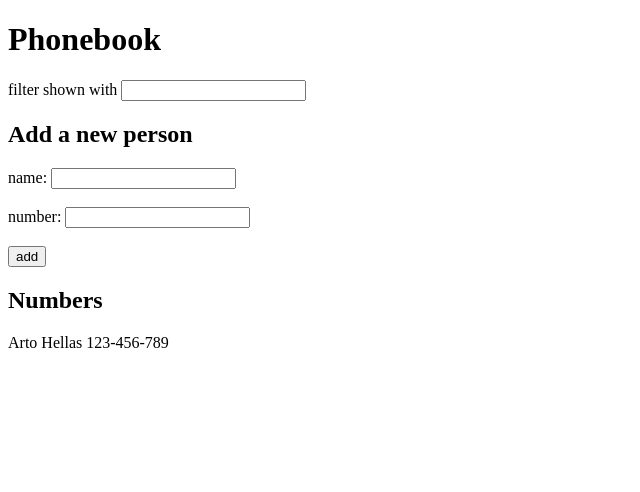
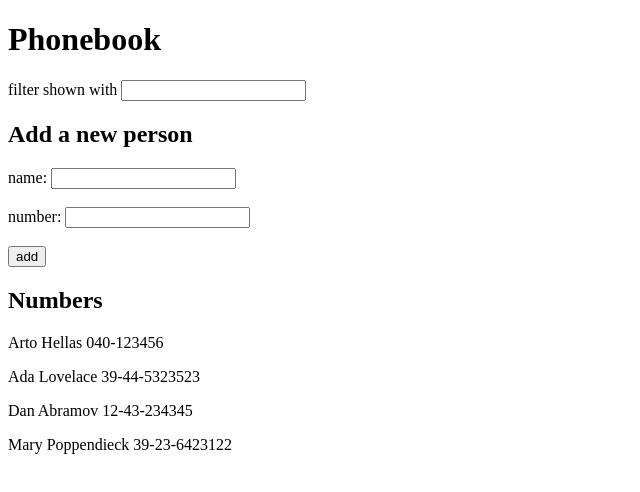
Before and after one commit to anastasiabizyayeva/fso, a React (Create React App) app in the folder part2/phonebook/: page / in a window 1280 px wide. Shown: the top 492 px of the page, without its empty margins (0-640 px from the left). Built offline with nearby package versions, Linux system fonts and the light colour scheme; data requests are answered from the project's data file.

Commit message:
part 2c done

```diff
--- /dev/null
+++ b/part2/phonebook/db.json
@@ -0,0 +1,24 @@
+{
+    "persons":[
+      {
+        "name": "Arto Hellas",
+        "number": "040-123456",
+        "id": 1
+      },
+      {
+        "name": "Ada Lovelace",
+        "number": "39-44-5323523",
+        "id": 2
+      },
+      {
+        "name": "Dan Abramov",
+        "number": "12-43-234345",
+        "id": 3
+      },
+      {
+        "name": "Mary Poppendieck",
+        "number": "39-23-6423122",
+        "id": 4
+      }
+    ]
+  }
--- a/part2/phonebook/package.json
+++ b/part2/phonebook/package.json
@@ -6,6 +6,7 @@
     "@testing-library/jest-dom": "^5.16.5",
     "@testing-library/react": "^13.4.0",
     "@testing-library/user-event": "^13.5.0",
+    "axios": "^1.3.6",
     "react": "^18.2.0",
     "react-dom": "^18.2.0",
     "react-scripts": "5.0.1",
--- a/part2/phonebook/src/App.js
+++ b/part2/phonebook/src/App.js
@@ -1,15 +1,20 @@
-import { useState } from "react";
+import { useState, useEffect } from "react";
+import axios from "axios";
 import { PersonForm } from "./components/PersonForm";
 import { Filter } from "./components/Filter";
 import { Persons } from "./components/Persons";
 
 const App = () => {
-  const [persons, setPersons] = useState([
-    { name: "Arto Hellas", phoneNumber: "123-456-789" },
-  ]);
+  const [persons, setPersons] = useState([]);
   const [newName, setNewName] = useState("");
   const [newPhoneNumber, setNewPhoneNumber] = useState("");
   const [filter, setFilter] = useState("");
+
+  useEffect(() => {
+    axios.get("http://localhost:3001/persons").then((response) => {
+      setPersons(response.data);
+    });
+  }, []);
 
   const namesToShow = persons.filter((person) =>
     person.name.toLowerCase().includes(filter.toLowerCase())
@@ -32,9 +37,7 @@
     event.preventDefault();
     const existingPerson = persons.find((person) => person.name === newName);
     if (!existingPerson) {
-      setPersons(
-        persons.concat({ name: newName, phoneNumber: newPhoneNumber })
-      );
+      setPersons(persons.concat({ name: newName, number: newPhoneNumber }));
     } else {
       alert(`${newName} is already added to the phonebook`);
     }
--- a/part2/phonebook/src/components/Persons.js
+++ b/part2/phonebook/src/components/Persons.js
@@ -1,7 +1,7 @@
 export const Persons = ({ persons }) => {
   return persons.map((person) => (
     <p key={person.name}>
-      {person.name} {person.phoneNumber}
+      {person.name} {person.number}
     </p>
   ));
 };
```
Also changed, not shown: 1 other file (tests, documents, lock files or other folders).
